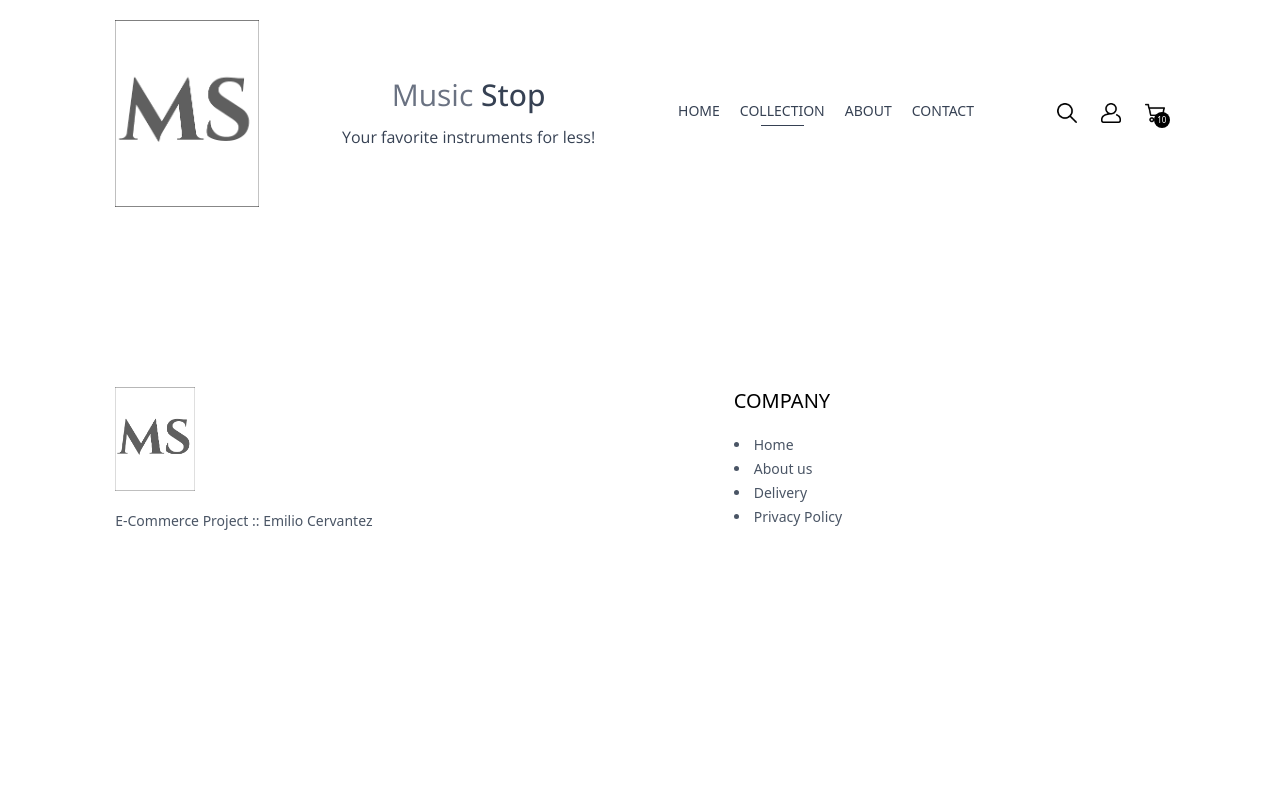
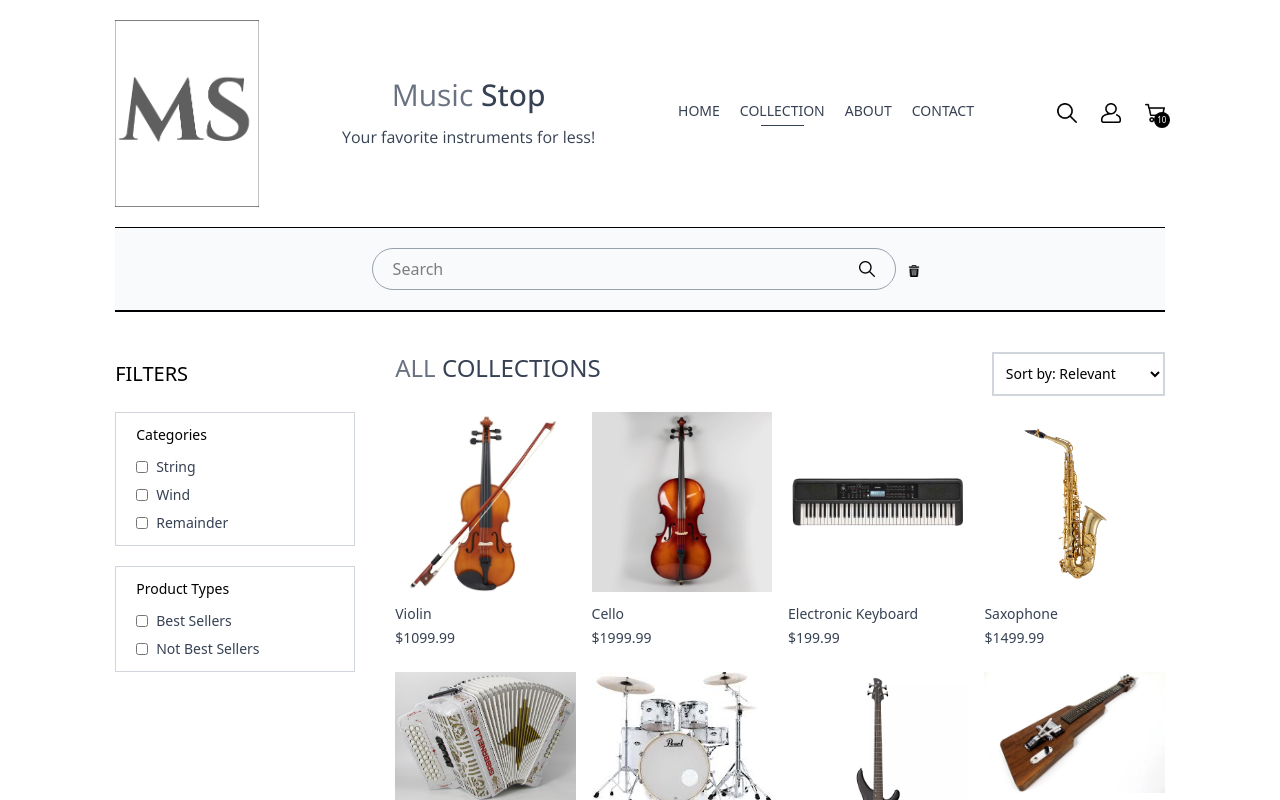
Before and after one commit to EmilioCz/Ecommerce_website, a React (Vite) app in the folder frontend/: page /collection in a window 1280 px wide. Both pictures are taken after a click on the picture 1066 px from the left and 113 px from the top of the page. Shown: the top 800 px of the page. Built offline with nearby package versions, Linux system fonts and the light colour scheme.

Commit message:
Added Filtering, SearchBar.jsx, Collections.jsx, Changed assets.js

```diff
--- a/frontend/src/App.jsx
+++ b/frontend/src/App.jsx
@@ -11,10 +11,13 @@
 import Orders from './pages/Orders'
 import Navbar from './components/Navbar'
 import Footer from './components/Footer'
+import SearchBar from './components/SearchBar'
+
 const App = () => {
   return (
     <div className= 'px-4 sm:px-[5vw] md:px-[7vw] lg:px-[9vw]'>
       <Navbar />
+      <SearchBar />
       <Routes>
         <Route path='/' element={<Home/>} />
         <Route path='/about' element={<About/>} />
--- a/frontend/src/assets/assets.js
+++ b/frontend/src/assets/assets.js
@@ -18,6 +18,7 @@
 import exchange_icon from './exchange_icon.png';
 import quality_icon from './quality_icon.png';
 import support_img from './support_img.png';
+import delete_icon from './delete_icon.png';
 
 export const assets = {
     // Add more assets as needed
@@ -40,7 +41,8 @@
   product10,
   exchange_icon,
   quality_icon,
-  support_img
+  support_img,
+  delete_icon
 }
 
 export const products = [
@@ -50,6 +52,8 @@
     price: 1099.99,
     image: ['/src/assets/product1.png'],
     description: 'This finely polished Violin is perfect for Beginners, Amatuers, and Professionals.',
+    category: "String",
+    subcategory: "BestSellers",
     bestseller: true
   },
   {
@@ -58,6 +62,8 @@
     price: 1999.99,
     image: ['/src/assets/product2.png'],
     description: 'This beautifully crafted wooden Cello provides rich, loud accoustic sound.',
+    category: "String",
+    subcategory: "NotBestSellers",
     bestseller: false
   },
   {
@@ -66,6 +72,8 @@
     price: 199.99,
     image: ['/src/assets/product3.png'],
     description: 'This beautifully crafted wooden Cello provides rich, loud accoustic sound.',
+    category: "Remainder",
+    subcategory: "BestSellers",
     bestseller: true
   },
   {
@@ -74,6 +82,8 @@
     price: 1499.99,
     image: ['/src/assets/product4.png'],
     description: 'This beautifully crafted wooden Cello provides rich, loud accoustic sound.',
+    category: "Wind",
+    subcategory: "NotBestSellers",
     bestseller: false
   },
   {
@@ -82,6 +92,8 @@
     price: 2999.99,
     image: ['/src/assets/product5.png'],
     description: 'This beautifully crafted wooden Cello provides rich, loud accoustic sound.',
+    category: "Wind",
+    subcategory: "BestSellers",
     bestseller: true
   },
   {
@@ -90,6 +102,8 @@
     price: 399.99,
     image: ['/src/assets/product6.png'],
     description: 'This beautifully crafted wooden Cello provides rich, loud accoustic sound.',
+    category: "Remainder",
+    subcategory: "BestSellers",
     bestseller: true
   },
   {
@@ -98,6 +112,8 @@
     price: 499.99,
     image: ['/src/assets/product7.png'],
     description: 'This beautifully crafted wooden Cello provides rich, loud accoustic sound.',
+    category: "String",
+    subcategory: "BestSellers",
     bestseller: true
   },
   {
@@ -106,6 +122,8 @@
     price: 699.99,
     image: ['/src/assets/product8.png'],
     description: 'This beautifully crafted wooden Cello provides rich, loud accoustic sound.',
+    category: "String",
+    subcategory: "NotBestSellers",
     bestseller: false
   },
   {
@@ -114,6 +132,8 @@
     price: 1999.99,
     image: ['/src/assets/product9.png'],
     description: 'This beautifully crafted wooden Cello provides rich, loud accoustic sound.',
+    category: "Wind",
+    subcategory: "NotBestSellers",
     bestseller: false
   },
   {
@@ -122,6 +142,8 @@
     price: 249.99,
     image: ['/src/assets/product10.png'],
     description: 'This is yet another great product.',
+    category: "Wind",
+    subcategory: "NotBestSellers",
     bestseller: false
   }
 
--- a/frontend/src/components/Footer.jsx
+++ b/frontend/src/components/Footer.jsx
@@ -24,7 +24,20 @@
             </u1>
         </div>
 
+        <div>
+            <p className='text-xl font-medium mb-5'>GET IN TOUCH</p>
+            <ul className='flex flex-col gap-1 text-gray-600'>
+                <li>+1-806-777-7777</li>
+                <li>emcervan@ttu.edu</li>
+            </ul>
+        </div>
+
       </div>
+
+        <div>
+          <hr />
+          <p className='py-5 text-sm text-center'>Copyright 2025@ MusicStop.com - All Rights Reserved.</p>
+        </div>
     </div>
   )
 }
--- a/frontend/src/components/Navbar.jsx
+++ b/frontend/src/components/Navbar.jsx
@@ -1,11 +1,13 @@
-import React, {useState} from 'react'
+import React, {useState, useContext} from 'react'
 import {assets} from '../assets/assets'
 import { Link, NavLink } from 'react-router-dom'
 import Title from './Title';
+import { ShopContext } from '../context/ShopContext';
 
 const Navbar = () => {
 
   const [visible,setVisible] = useState(false);
+  const{setShowSearch} = useContext(ShopContext);
 
   return (
     <div className='flex items-center justify-between py-5 font-medium'>
@@ -42,7 +44,7 @@
         </ul>
 
         <div className='flex items-center gap-6'>
-            <img src={assets.search_icon} className='w-5 cursor-pointer' alt="" />
+            <img onClick={()=>setShowSearch(true)} src={assets.search_icon} className='w-5 cursor-pointer' alt="" />
 
             <div className='group relative'>
                 <img className='w-5 cursor-pointer' src={assets.profile_icon} alt="" />
--- /dev/null
+++ b/frontend/src/components/SearchBar.jsx
@@ -0,0 +1,35 @@
+import React, { useContext, useEffect, useState } from 'react'
+import { assets } from '../assets/assets';
+import { ShopContext } from '../context/ShopContext';
+import { useLocation } from 'react-router-dom';
+
+const SearchBar = () => {
+
+    const {search, setSearch, showSearch, setShowSearch} = useContext(ShopContext);
+    const location = useLocation();
+    const [visible, setVisible] = useState(false);
+
+    useEffect(()=>{
+        if (location.pathname.includes('collection')){
+            setVisible(true);
+        }
+        else{
+            setVisible(false);
+        }
+
+    },[location])
+
+  return showSearch && visible ? (
+    <div className='border-t border-b bg-gray-50 text-center'>
+        <div className='inline-flex items-center jsustify-center border border-gray-400 px-5 py-2 my-5 mx-3 rounded-full w-3/4 sm:w-1/2'>
+            <input value={search} onChange={(e)=>setSearch(e.target.value)} className='flex-1 outline-none bg-inherit tedt-sm' type="text" placeholder='Search'/>
+            <img className='w-4' src={assets.search_icon} alt="" />
+
+        </div>
+        <img onClick={()=>setShowSearch(false)} className='inline w-3 cursor-pointer' src={assets.delete_icon} alt=""/>
+
+    </div>
+  ): null
+}
+
+export default SearchBar
--- a/frontend/src/context/ShopContext.jsx
+++ b/frontend/src/context/ShopContext.jsx
@@ -1,4 +1,4 @@
-import { createContext } from "react";
+import { createContext, useState } from "react";
 import { products } from "../assets/assets";
 
 
@@ -9,10 +9,12 @@
 
     const currency = '$';
     const delivery_fee = 10;
-
+    const [search, setSearch] = useState('');
+    const [showSearch, setShowSearch] = useState(false);
 
     const value  =  {
-        products, currency, delivery_fee
+        products, currency, delivery_fee,
+        search, setSearch, showSearch, setShowSearch
     }
 
     return (
--- a/frontend/src/pages/Collection.jsx
+++ b/frontend/src/pages/Collection.jsx
@@ -1,8 +1,153 @@
-import React from 'react'
+import React, { useContext, useEffect, useState } from 'react'
+import { ShopContext } from '../context/ShopContext';
+import { assets } from '../assets/assets'
+import Title from '../components/Title';
+import ProductItem from '../components/ProductItem';
+const Collection = () => {
 
-const Collection = () => {
+  const {products, search , showSearch} = useContext(ShopContext);
+  const [showFilter, setShowFilter] = useState(false);
+  const [filterProducts, setFilterProducts] = useState([]);
+  const [category, setCategory] = useState([]);
+  const [subCategory, setSubCategory] = useState([]);
+  const [sortType, setSortType] = useState('relevant');
+
+  const toggleCategory = (e) => {
+    if (category.includes(e.target.value)){
+      setCategory(prev=> prev.filter(item => item !== e.target.value));
+
+    }
+    else{
+      setCategory(prev=> [...prev, e.target.value]);
+    }
+
+  }
+
+  const toggleSubCategory = (e) => {
+    if (subCategory.includes(e.target.value)){
+      setSubCategory(prev=> prev.filter(item => item !== e.target.value));
+
+    }
+    else{
+      setSubCategory(prev=> [...prev, e.target.value]);
+    }
+
+  }
+
+  const applyFilter = () => {
+    let productsCopy = products.slice();
+
+    if(showSearch && search){
+      productsCopy = productsCopy.filter(item => item.name.toLowerCase().includes(search.toLowerCase()));
+    }
+
+    if (category.length > 0){
+      productsCopy = productsCopy.filter(item => category.includes(item.category));
+    }
+
+    if (subCategory.length > 0){
+      productsCopy = productsCopy.filter(item => subCategory.includes(item.subcategory));
+    }
+
+    setFilterProducts(productsCopy);
+
+
+
+  }
+
+
+  const sortProduct = () => {
+    let fpCopy = filterProducts.slice();
+    switch (sortType) {
+      case 'low-high':
+        setFilterProducts(fpCopy.sort((a,b)=>(a.price - b.price)));
+        break;
+      case 'high-low':
+        setFilterProducts(fpCopy.sort((a,b)=>(b.price - a.price)));
+        break;
+      default:
+        applyFilter();
+        break;
+    }
+  }
+
+  useEffect(()=>{
+    applyFilter();
+
+  }, [category, subCategory, search, showSearch]);
+
+  useEffect(()=>{
+    sortProduct();
+  },[sortType])
+
+
   return (
-    <div>
+    <div className='flex flex-col sm:flex-row gap-1 sm:gap-10 pt-10 border-t'>
+      {/*filter options*/}
+      <div className='min-w-60'>
+        <p onClick={()=>setShowFilter(!showFilter)} className='my-2 text-xl flex items-center cursor-pointer gap-2'>FILTERS
+          <img className={`h-3 sm:hidden ${showFilter ? 'rotate-90': ''}`} src={assets.dropdown_icon} alt="" />
+        </p>
+        {/*Category filters */}
+        <div className={`border border-gray-300 pl-5 py-3 mt-6 ${showFilter ? '' : 'hidden'} sm:block`}>
+          <p className='mb-3 text-sm font-medium'>Categories</p>
+          <div className='flex flex-col gap-2 text-sm font-light text-gray-700'>
+            <p className='flex gap-2'>
+              <input className= 'w-3' type='checkbox' value={'String'} onChange={toggleCategory} /> String
+            </p>
+            <p className='flex gap-2'>
+              <input className= 'w-3' type='checkbox' value={'Wind'} onChange={toggleCategory} /> Wind
+            </p>
+            <p className='flex gap-2'>
+              <input className= 'w-3' type='checkbox' value={'Remainder'} onChange={toggleCategory} /> Remainder
+            </p>
+
+          </div>
+
+        </div>
+        {/*Subcategory filters */}
+        <div className={`border border-gray-300 pl-5 py-3 my-5 ${showFilter ? '' : 'hidden'} sm:block`}>
+          <p className='mb-3 text-sm font-medium'>Product Types</p>
+          <div className='flex flex-col gap-2 text-sm font-light text-gray-700'>
+            <p className='flex gap-2'>
+              <input className= 'w-3' type='checkbox' value={'BestSellers'} onChange={toggleSubCategory}/> Best Sellers
+            </p>
+            <p className='flex gap-2'>
+              <input className= 'w-3' type='checkbox' value={'NotBestSellers'} onChange={toggleSubCategory}/> Not Best Sellers
+            </p>
+
+          </div>
+
+        </div>
+
+
+      </div>
+
+      {/*Right side */}
+      <div className='flex-1'>
+        <div className='flex justify-between text-base sm:text-2xl mb-4'>
+          <Title text1={'ALL'} text2={'COLLECTIONS'}/>
+          {/*Product sorting */}
+          <select onChange={(e)=>setSortType(e.target.value)} className='border-2 border-gray-300 text-sm px-2'>
+            <option value="relevant">Sort by: Relevant</option>
+            <option value="low-high">Sort by: Low to High</option>
+            <option value="high-low">Sort by: High to Low</option>
+
+          </select>
+
+        </div>
+        {/* Mapping the Products*/}
+        <div className='grid grid-cols-2 md:grid-cols-3 lg:grid-cols-4 gap-4 gap-y-6'>
+          {
+            filterProducts.map((item,index)=>(
+              <ProductItem key={index} id={item._id} image={item.image} name={item.name} price={item.price}/>
+            ))
+          }
+
+
+        </div>
+
+      </div>
 
     </div>
   )
```
Also changed, not shown: frontend/src/assets/delete_icon.png (added).
